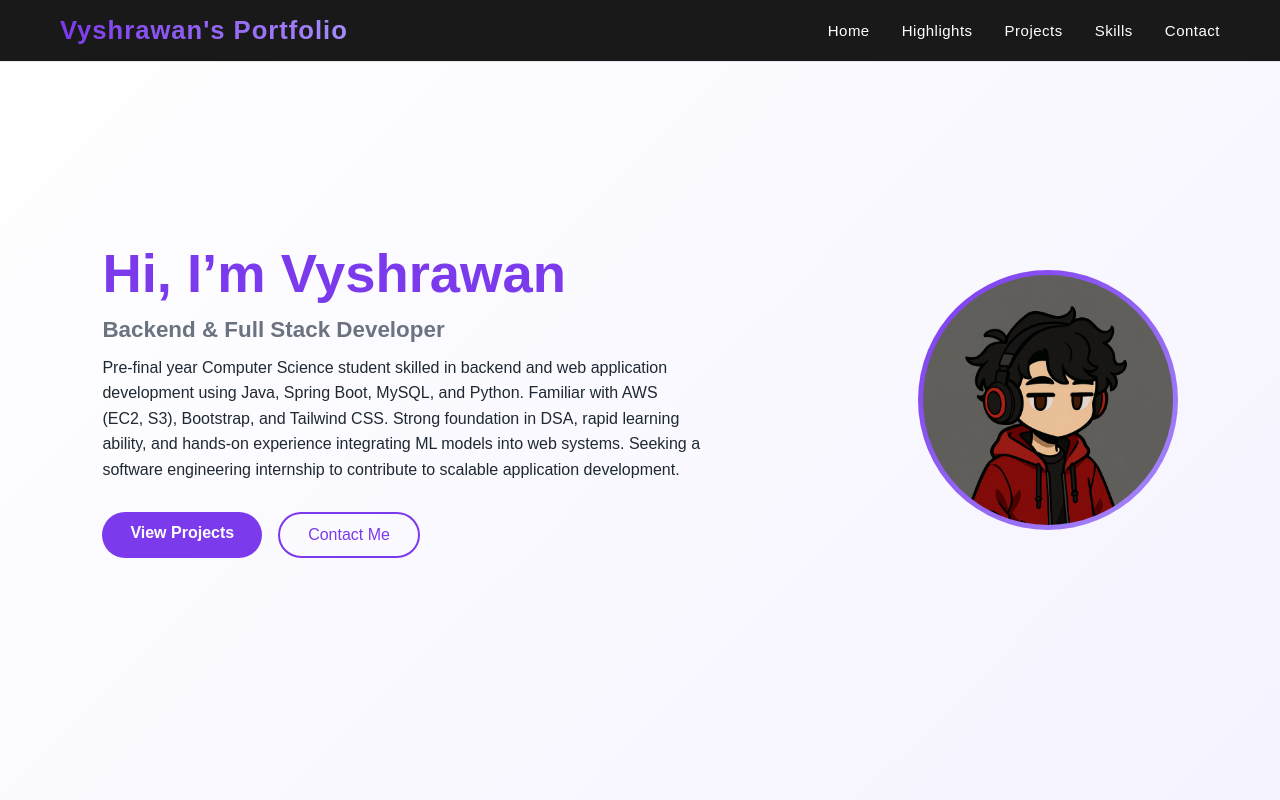
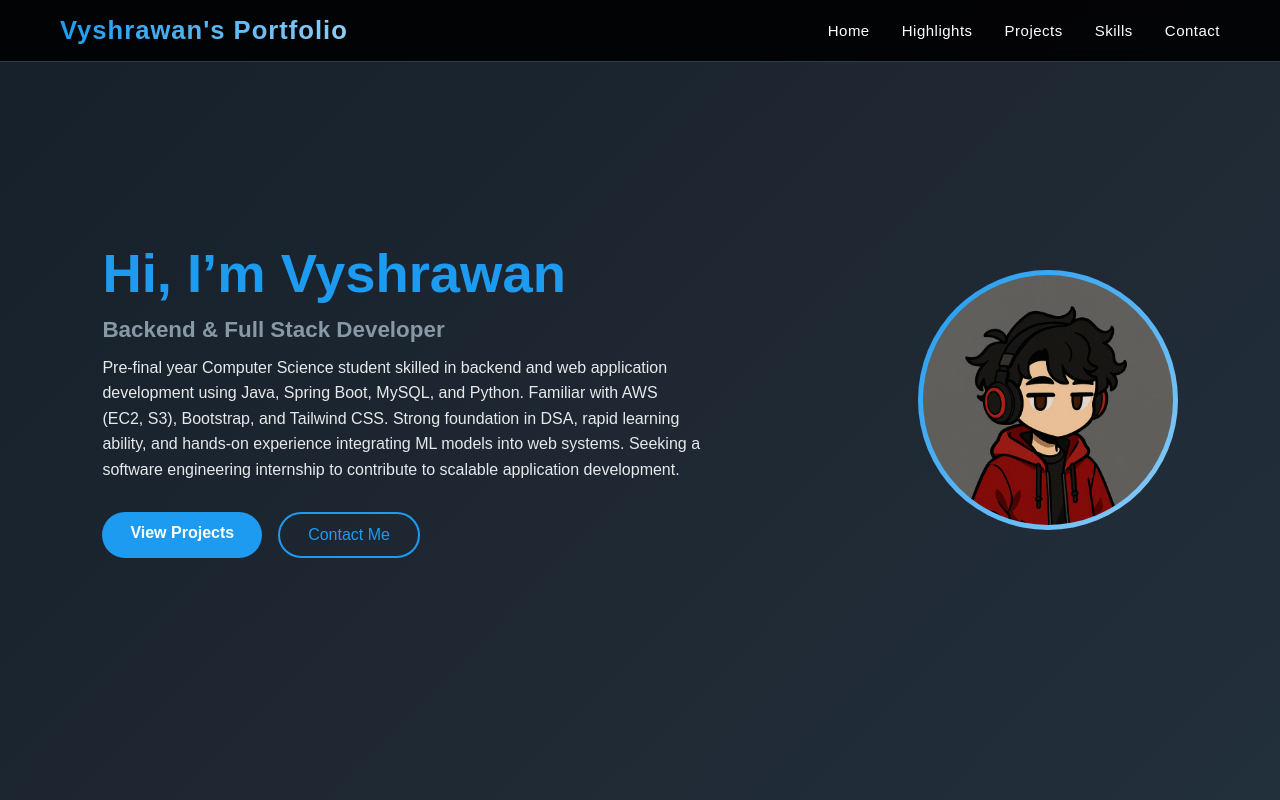
Before and after one commit to VyshrawanP/Vyshrawan-Portfolio, a React (Create React App) app: page / in a window 1280 px wide. Shown: the top 800 px of the page. Built offline with nearby package versions, Linux system fonts and the light colour scheme.

Commit message:
Colors fixed

```diff
--- a/src/index.css
+++ b/src/index.css
@@ -2,14 +2,16 @@
 /* GLOBAL VARIABLES */
 /* ============================= */
 :root {
-  --bg-color: #ffffff;
-  --primary-color: #7c3aed;
-  --secondary-color: #a78bfa;
-  --text-color: #1f2933;
-  --muted-text: #6b7280;
-  --card-bg: #f9fafb;
-  --border-color: #e5e7eb;
+  --bg-color: #15202b;        /* Twitter dim background */
+  --card-bg: #1e2732;         /* Card / section bg */
+  --primary-color: #1d9bf0;   /* Twitter blue */
+  --secondary-color: #8ecdf7; /* Soft blue */
+  --text-color: #e7e9ea;      /* Main text */
+  --muted-text: #8899a6;      /* Secondary text */
+  --border-color: #2f3b45;
 }
+
+
 /* DARK MODE */
 [data-theme="dark"] {
   --bg-color: #0f172a;
@@ -88,12 +90,12 @@ body {
   bottom: -6px;
   width: 0%;
   height: 2px;
-  background: var(--primary-color);
+  background: var(--mary-color);
   transition: 0.3s ease;
 }
 
 .nav-links a:hover {
-  color: var(--primary-color);
+  color: var(--secondary-color)
 }
 
 .nav-links a:hover::after {
@@ -120,27 +122,30 @@ body {
   border-radius: 4px;
 }
 
-/* ===== MOBILE ===== */
 @media (max-width: 768px) {
+
   .navbar {
-    padding: 14px 25px;
+    background: #000;
   }
 
-  .menu-icon {
-    display: flex;
+  /* Hamburger icon */
+  .menu-icon span {
+    background: #fff;
   }
 
+  /* Dropdown menu */
   .nav-links {
     position: absolute;
     top: 70px;
-    right: 0;
+    left: 0;
     width: 100%;
-    background: var(--bg-color);
+    background: #000 !important; /* ← THIS FIXES IT */
+    display: none;
     flex-direction: column;
+    align-items: center;
     padding: 25px 0;
-    display: none;
-    gap: 18px;
-    border-bottom: 1px solid var(--border-color);
+    gap: 20px;
+    z-index: 999;
   }
 
   .nav-links.open {
@@ -148,9 +153,16 @@ body {
   }
 
   .nav-links a {
+    color: #fff;
     font-size: 16px;
+    font-weight: 500;
+  }
+
+  .nav-links a:hover {
+    color: var(--secondary-color);
   }
 }
+
 
 /* ============================= */
 /* HERO SECTION */
@@ -161,7 +173,12 @@ body {
   align-items: center;
   justify-content: space-between;
   padding: 120px 8%;
-  background: linear-gradient(135deg, #ffffff, #f5f3ff);
+  background: linear-gradient(
+  135deg,
+  #15202b 0%,
+  #1e2732 50%,
+  #22303c 100%
+);;
 }
 
 .hero-left {
@@ -291,7 +308,7 @@ body {
 
 .skills-list span {
   padding: 10px 18px;
-  background: #ede9fe;
+  background:var(--border-color);
   color: var(--primary-color);
   border-radius: 20px;
   font-size: 14px;
@@ -303,7 +320,13 @@ body {
 .resume-section {
   padding: 100px 20px;
   text-align: center;
-  background: #f5f3ff;
+  background:linear-gradient(
+  135deg,
+  #15202b 0%,
+  #1e2732 50%,
+  #22303c 100%
+);
+
 }
 
 .resume-section h2 {
```
